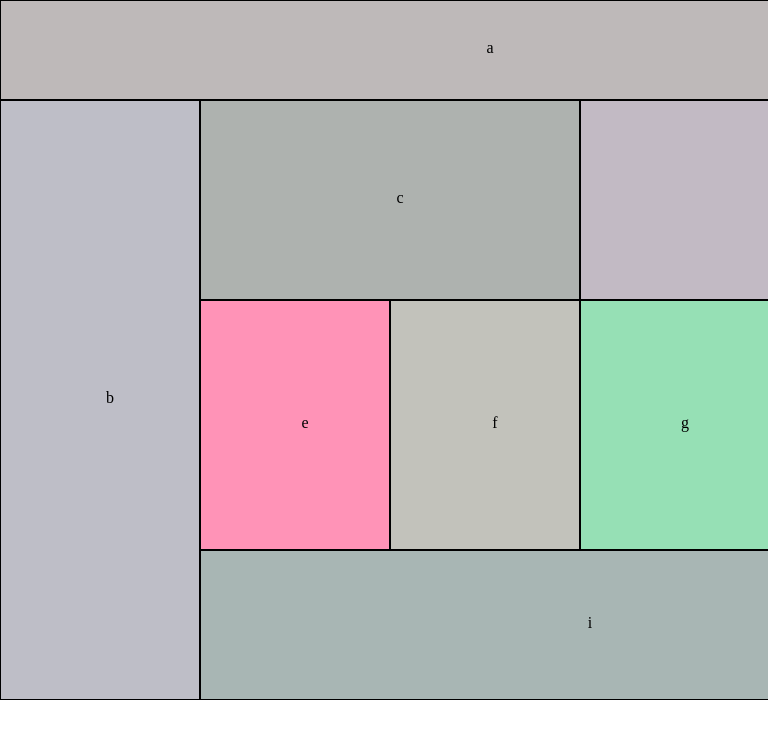
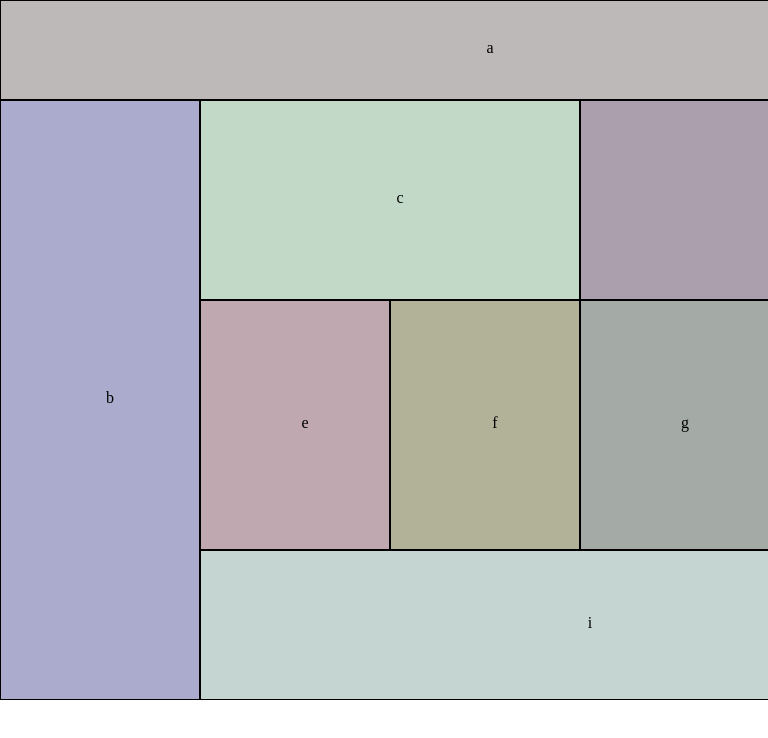
Before and after one commit to obada-athamneh/lab-01, a plain HTML site: page index.html in a window 768 px wide. Shown: the top 738 px of the page. Drawn offline with Linux system fonts and the light colour scheme.

Commit message:
This tablet mod made by obada

```diff
--- a/css/layout.css
+++ b/css/layout.css
@@ -1,26 +1,22 @@
 section {
   width: 480px;
-  height: auto;
-  margin: 0 auto;
+  grid-row: auto;
 }
 div {
   position: relative;
   width: 480px;
   height: 75px;
-  padding: auto;
-  float: left;
-  margin: 0 auto;
   text-align: center;
 }
 div:nth-child(2){
   height: 150px;
 }
-.one {
+.letter {
   height: 150px;
 }
-.two {
+.letter2 {
   width: 240px;
-  height: 250px;
+  height: 350px;
   margin: 0px;
 }
 div:nth-child(9){
@@ -40,25 +36,25 @@ p {
       width: 960px;
       height: auto;
       margin: 0 auto;
-  }
+      grid-row: auto;
+    }
   div {
       position: relative;
       width: 960px;
       height: 100px;
       padding: auto;
       float: left;
-      margin: 0 auto;
-      text-align: center;
+
   }
   div:nth-child(2){
       height: 600px;
       width: 200px;
   }
-  .one{
+  .letter{
       width: 380px;
       height: 200px;
   }
-  .two{
+  .letter2{
       width: 190px;
       height: 250px;
   }
--- a/css/module.css
+++ b/css/module.css
@@ -60,3 +60,36 @@ div:nth-child(9){
       background-color: rgba(40, 75, 70, 0.404);
   }
 }
+
+@media ( max-width:992px) {
+  div:nth-child(1){
+    background-color: rgba(99, 86, 86, 0.411);
+}
+div {
+    border: black solid 1px;
+}
+div:nth-child(2){
+    background-color: rgba(49, 49, 134, 0.404);
+}
+div:nth-child(3){
+    background-color: rgba(111, 163, 123, 0.411);
+}
+div:nth-child(4){
+    background-color: rgba(55, 24, 61, 0.418);
+}
+div:nth-child(5){
+    background-color: rgba(105, 50, 69, 0.425);
+}
+div:nth-child(6){
+    background-color: rgba(73, 73, 10, 0.418);
+}
+div:nth-child(7){
+    background-color: rgba(34, 53, 42, 0.411);
+}
+div:nth-child(8){
+    background-color: rgba(179, 114, 152, 0.411);
+}
+div:nth-child(9){
+    background-color: rgba(111, 151, 145, 0.404);
+}
+}
--- a/css/style.css
+++ b/css/style.css
@@ -1,4 +1,3 @@
 @import 'base.css';
 @import 'layout.css';
 @import 'module.css';
-@import 'theme.css';
--- a/index.html
+++ b/index.html
@@ -15,12 +15,12 @@
         <section>
             <div><p>a</p></div>
             <div><p>b</p></div>
-            <div class="one"><p>c</p></div>
-            <div class="one"><p>d</p></div>
-            <div class="two"><p>e</p></div>
-            <div class="two"><p>f</p></div>
-            <div class="two"><p>g</p></div>
-            <div class="two"><p>h</p></div>
+            <div class="letter"><p>c</p></div>
+            <div class="letter"><p>d</p></div>
+            <div class="letter2"><p>e</p></div>
+            <div class="letter2"><p>f</p></div>
+            <div class="letter2"><p>g</p></div>
+            <div class="letter2"><p>h</p></div>
             <div><p>i</p></div>
         </section>
 
```
